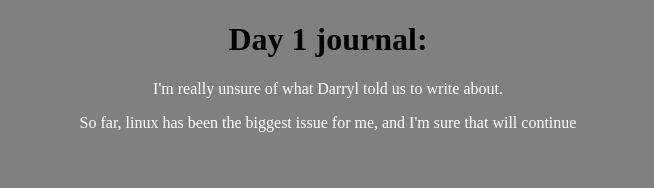
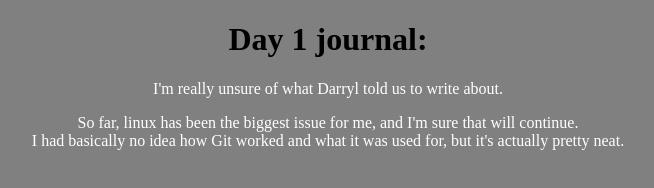
Before and after one commit to tristanberris/journal, a plain HTML site: page index.html in a window 1280 px wide. Shown: the whole page, without its empty margins (312-966 px from the left). Drawn offline with Linux system fonts and the light colour scheme.

Commit message:
more text :)

```diff
--- a/index.html
+++ b/index.html
@@ -10,7 +10,8 @@
 <body>
   <h1 class="header">Day 1 journal:</h1>
   <p class="first-para">I'm really unsure of what Darryl told us to write about.</p>
-  <p class="first-para">So far, linux has been the biggest issue for me, and I'm sure that will continue</p>
+  <p class="first-para">So far, linux has been the biggest issue for me, and I'm sure that will continue.
+    <br> I had basically no idea how Git worked and what it was used for, but it's actually pretty neat.</p>
 
 </body>
 </html>
```
